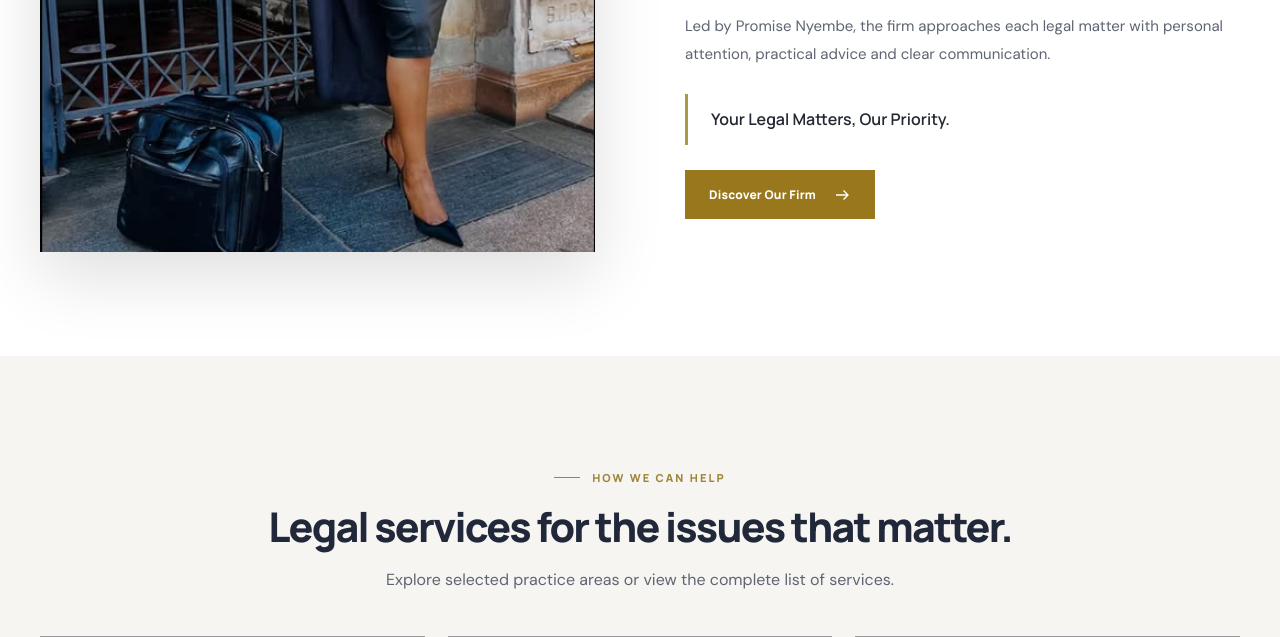
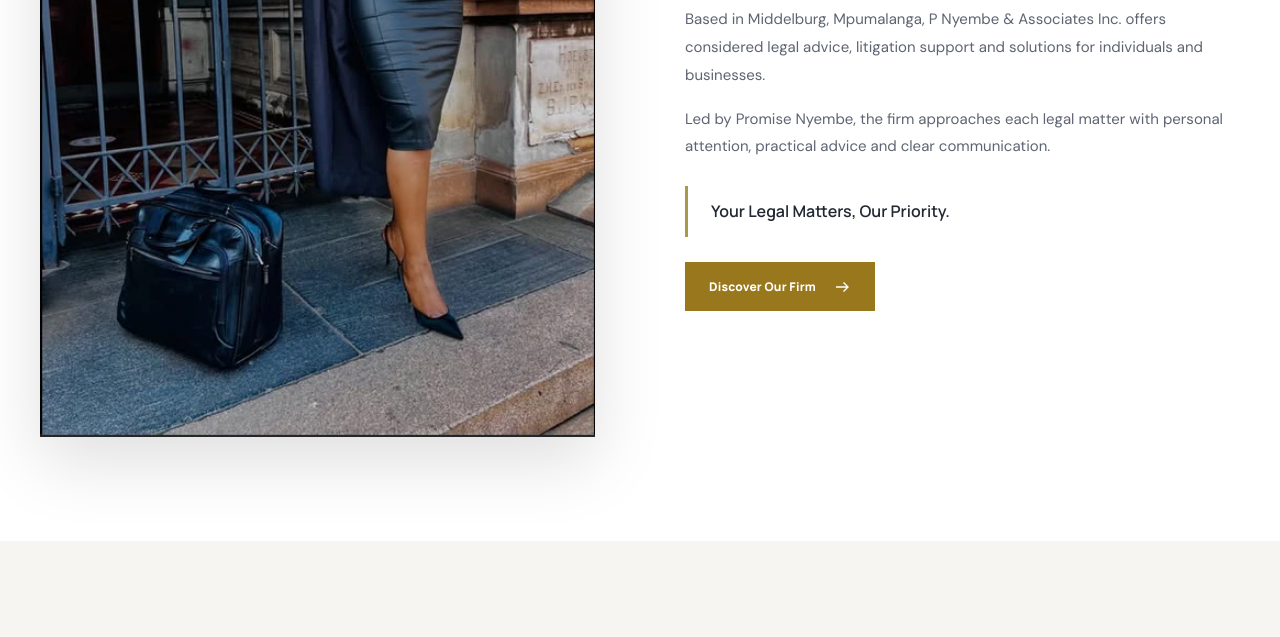
Before and after one commit to makebelief/p-nyembe-associates, a plain HTML site: page index.html in a window 1280 px wide. Shown: the part 1212-1849 px from the top of the page. Drawn offline with Linux system fonts and the light colour scheme; grey boxes are pictures that could not be loaded.

Commit message:
Fix attorney portrait cropping across website

```diff
--- a/assets/site.css
+++ b/assets/site.css
@@ -145,3 +145,16 @@
 
 /* P Nyembe branding and full-bleed photographic hero guarantees */
 .hero{background-image:linear-gradient(90deg,rgba(3,12,30,.87),rgba(4,16,33,.48)),var(--hero-image)!important;background-size:cover!important;background-position:center!important}.hero::before{background:linear-gradient(90deg,rgba(3,11,28,.55),rgba(3,11,28,.10))!important}.page-hero{background-image:linear-gradient(90deg,rgba(3,12,30,.89),rgba(3,12,30,.54)),var(--page-hero-image)!important;background-position:center!important;background-size:cover!important}.site-footer,.topbar{background:#061830!important}.footer-logo img{height:auto!important;width:min(290px,100%)!important;max-width:100%!important;object-fit:contain}.brand img{height:auto!important;max-width:140px;width:125px}.nav-shell{background:#fff}.intro-picture img{object-fit:cover}
+
+/* Wakili wa Tech portrait safeguard: never crop an attorney's head or face.
+   Keep the supplied photograph's intrinsic aspect ratio on every viewport. */
+.intro-picture > img,
+.profile-photo > img {
+  display: block;
+  width: 100%;
+  height: auto !important;
+  max-height: none !important;
+  aspect-ratio: auto !important;
+  object-fit: contain !important;
+  object-position: center top !important;
+}
```
